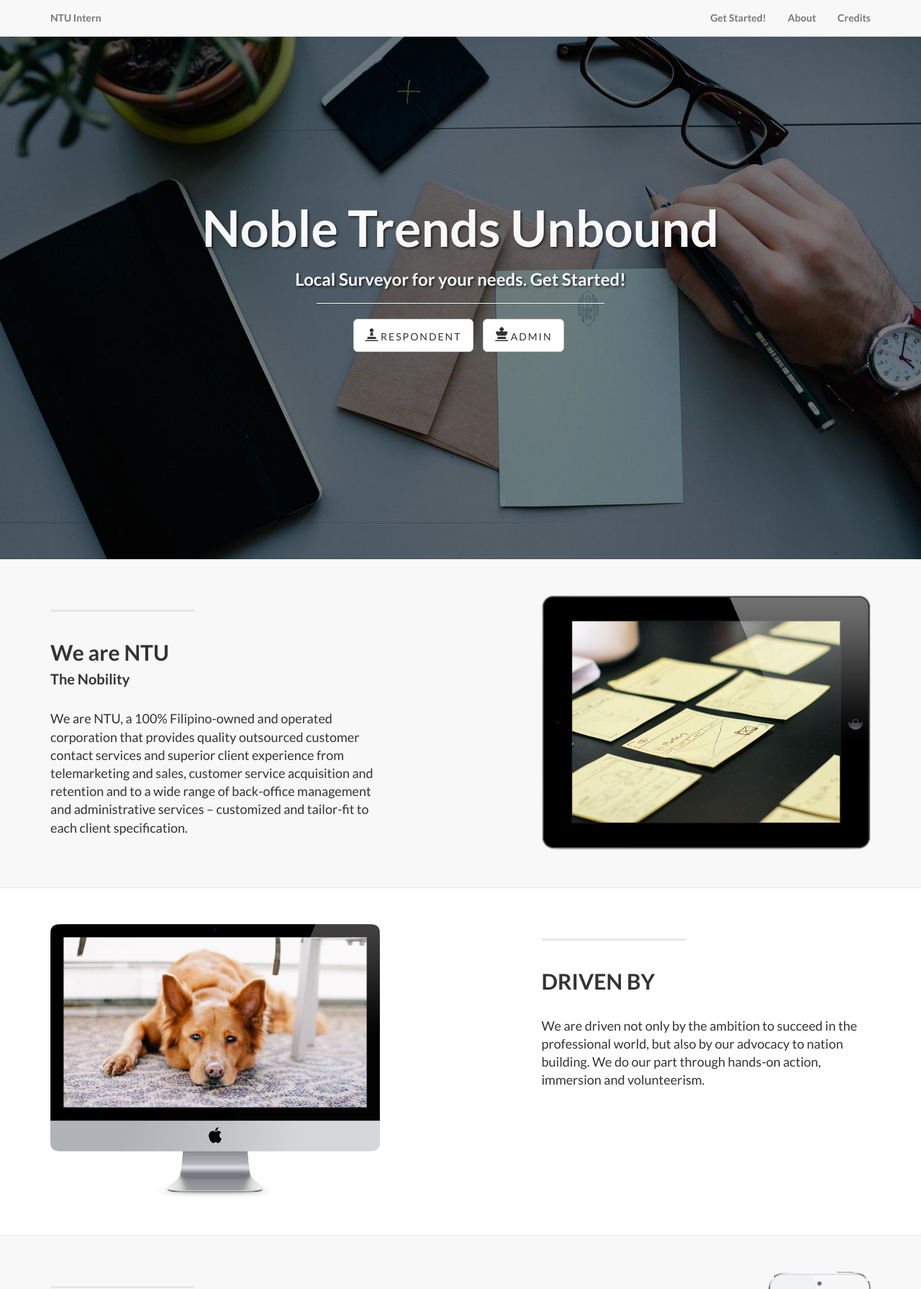
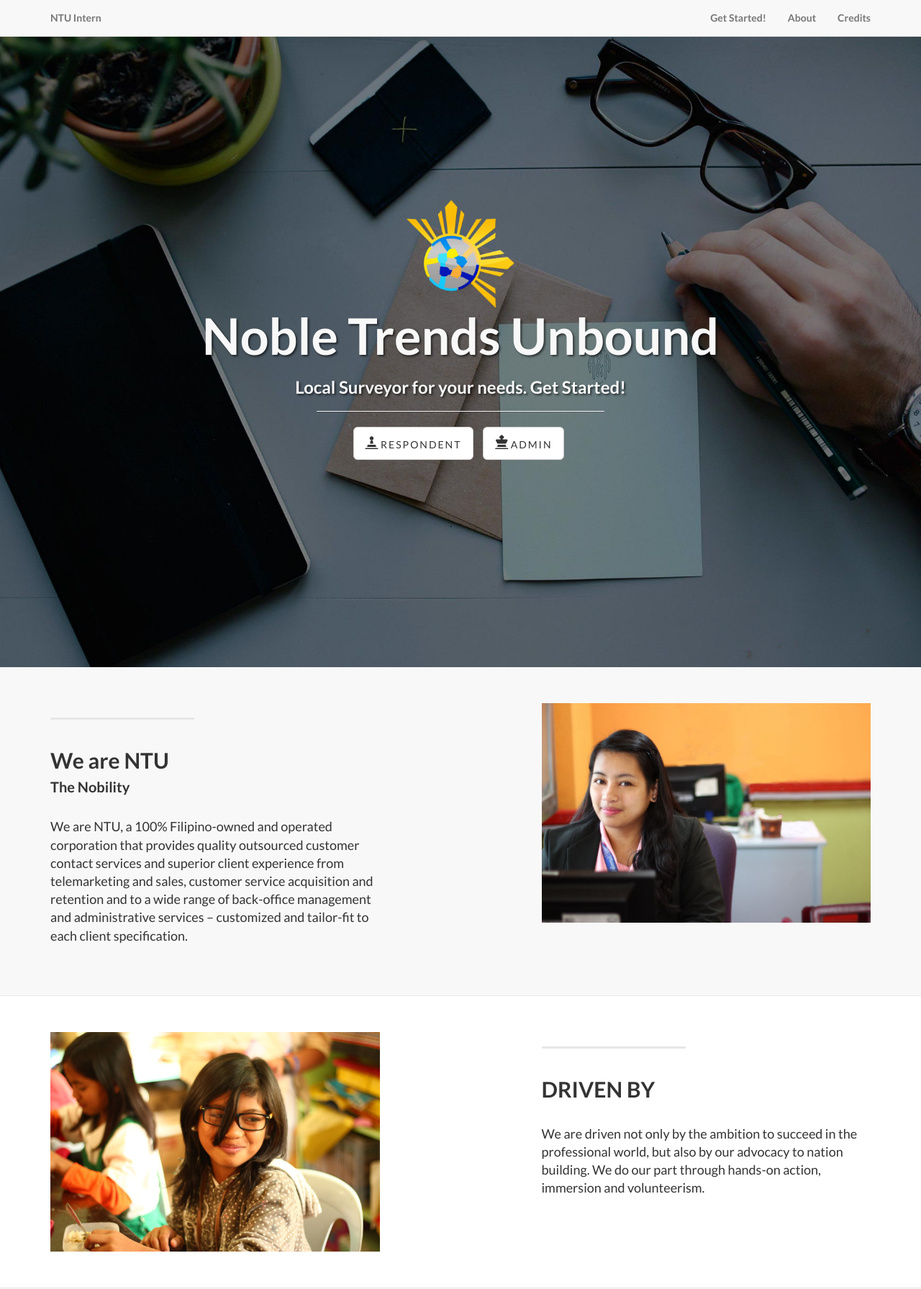
Before and after one commit to FrancescaSarmiento/OJTWebSurvey, a PHP site: page / in a window 1280 px wide. Shown: the top 1791 px of the page at 72% size. Run offline with PHP 8.4, Linux system fonts and the light colour scheme.

Commit message:
updated landing

```diff
--- a/landing/css/landing-page.css
+++ b/landing/css/landing-page.css
@@ -168,3 +168,8 @@
 p.copyright {
     margin: 15px 0 0;
 }
+
+.logo{
+    height: 150px;
+    display: inline-block;
+}
--- a/landing/index.html
+++ b/landing/index.html
@@ -66,13 +66,13 @@
 
 
     <!-- Header -->
-    <a name="about"></a>
+    <a name="about"> </a>
     <div class="intro-header">
         <div class="container">
-
             <div class="row">
                 <div class="col-lg-12">
                     <div class="intro-message">
+                        <img src="img/ntulogo.png" class="logo">
                         <h1>Noble Trends Unbound</h1>
                         <h3>Local Surveyor for your needs. Get Started!</h3>
                         <hr class="intro-divider">
@@ -108,7 +108,7 @@
                     <p class="lead">We are NTU, a 100% Filipino-owned and operated corporation that provides quality outsourced customer contact services and superior client experience from telemarketing and sales, customer service acquisition and retention and to a wide range of back-office management and administrative services – customized and tailor-fit to each client specification.</p>
                 </div>
                 <div class="col-lg-5 col-lg-offset-2 col-sm-6">
-                    <img class="img-responsive" src="img/ipad.png" alt="">
+                    <img class="img-responsive" src="img/img1.jpg" alt="">
                 </div>
             </div>
 
@@ -130,7 +130,7 @@
                     <p class="lead">We are driven not only by the ambition to succeed in the professional world, but also by our advocacy to nation building. We do our part through hands-on action, immersion and volunteerism.</p>
                 </div>
                 <div class="col-lg-5 col-sm-pull-6  col-sm-6">
-                    <img class="img-responsive" src="img/dog.png" alt="">
+                    <img class="img-responsive" src="img/img2.jpg" alt="">
                 </div>
             </div>
 
@@ -152,7 +152,7 @@
                     <p class="lead">In our careers and our part in the community, we strive for excellence. We are catalysts of progress. We are agents of change. We are the Nobility.</p>
                 </div>
                 <div class="col-lg-5 col-lg-offset-2 col-sm-6">
-                    <img class="img-responsive" src="img/phones.png" alt="">
+                    <img class="img-responsive" src="img/img3.jpg" alt="">
                 </div>
             </div>
 
```
Also changed, not shown: landing/img/img3.jpg (added), landing/img/ntulogo.png (added).
